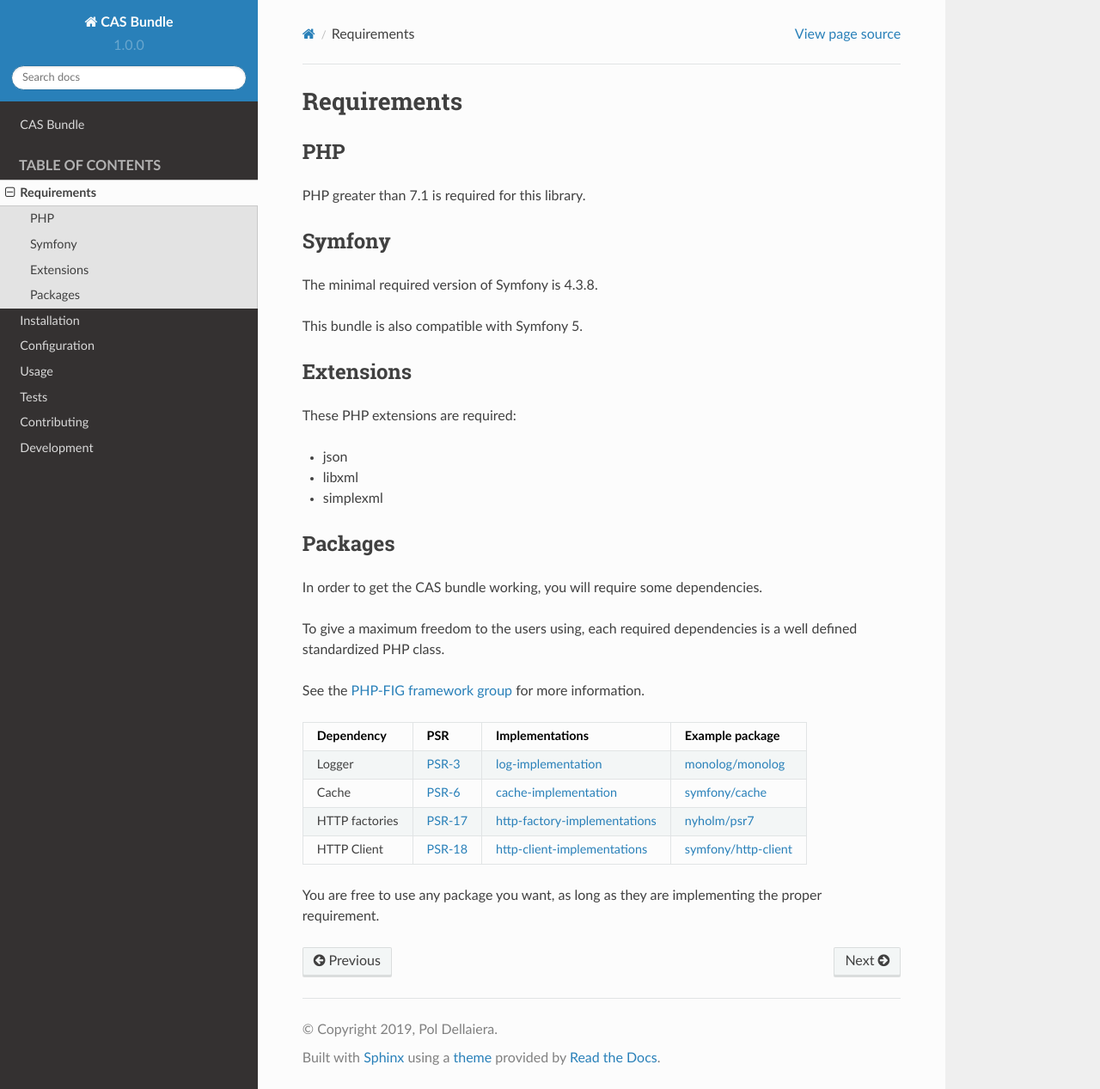
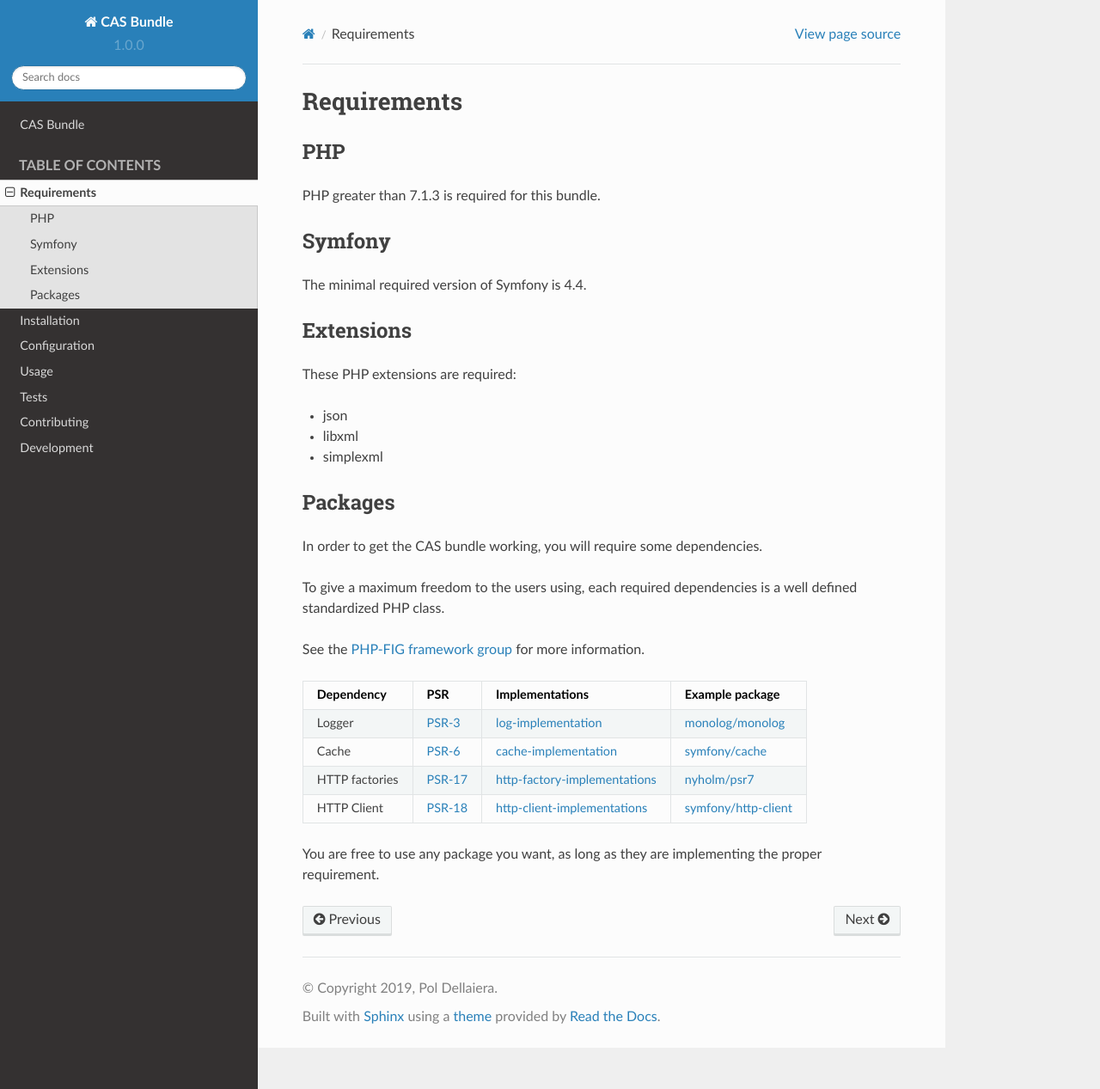
Before and after one commit to ecphp/cas-bundle, a Sphinx documentation site: the page built from docs/pages/requirements.rst, in a window 1280 px wide and 1267 px high. Shown: the whole window at 86% size. Built offline with Sphinx 7.4.7 and the Read the Docs theme 2.0.0, drawn with Linux system fonts in a browser that asks for light colours.

Commit message:
Update documentation.

```diff
--- a/docs/pages/requirements.rst
+++ b/docs/pages/requirements.rst
@@ -4,14 +4,12 @@
 PHP
 ---
 
-PHP greater than 7.1 is required for this library.
+PHP greater than 7.1.3 is required for this bundle.
 
 Symfony
 -------
 
-The minimal required version of Symfony is 4.3.8.
-
-This bundle is also compatible with Symfony 5.
+The minimal required version of Symfony is 4.4.
 
 Extensions
 ----------
@@ -27,8 +25,8 @@
 
 In order to get the CAS bundle working, you will require some dependencies.
 
-To give a maximum freedom to the users using, each required dependencies is a well
-defined standardized PHP class.
+To give a maximum freedom to the users using, each required dependencies is
+a well defined standardized PHP class.
 
 See the `PHP-FIG framework group`_ for more information.
 
```
